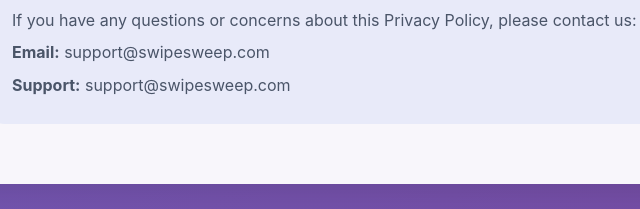
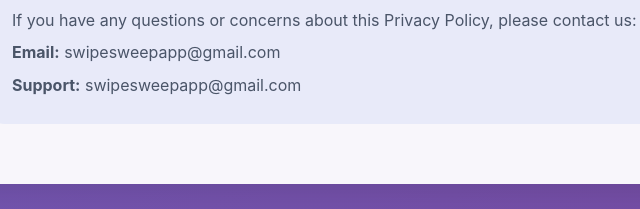
Before and after one commit to yzygenuine/swipesweepapp, a plain HTML site: page privacy_policy.html in a window 1280 px wide. Shown: the part 4170-4379 px from the top of the page, 308-948 px from the left. Drawn offline with Linux system fonts and the light colour scheme.

Commit message:
邮箱更换

```diff
--- a/privacy_policy.html
+++ b/privacy_policy.html
@@ -288,8 +288,8 @@
                 <div class="contact-info">
                     <h3>Questions About This Privacy Policy?</h3>
                     <p>If you have any questions or concerns about this Privacy Policy, please contact us:</p>
-                    <p><strong>Email:</strong> support@swipesweep.com</p>
-                    <p><strong>Support:</strong> support@swipesweep.com</p>
+                    <p><strong>Email:</strong> swipesweepapp@gmail.com</p>
+                    <p><strong>Support:</strong> swipesweepapp@gmail.com</p>
                 </div>
             </div>
         </div>
```
Also changed, not shown: terms_of_service.html (+2 -2 lines).
